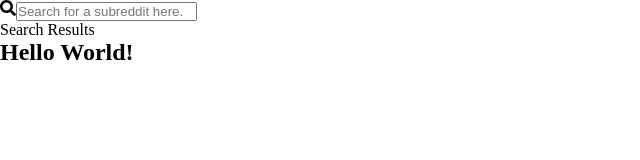
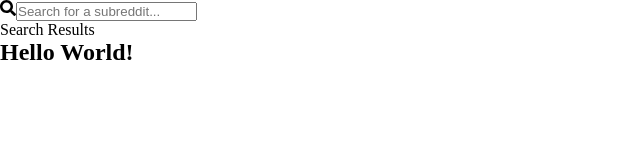
Before and after one commit to aimcdonnell/reddit-app, a React (Create React App) app in the folder my-reddit-app/: page / in a window 1280 px wide. Shown: the top 160 px of the page, without its empty margins (0-640 px from the left). Built offline with nearby package versions, Linux system fonts and the light colour scheme.

Commit message:
Amending search bar functionality

```diff
--- a/my-reddit-app/src/components/searchBar/searchBar.js
+++ b/my-reddit-app/src/components/searchBar/searchBar.js
@@ -11,6 +11,7 @@ const SearchBar = () => {
     //this asynchronous function allows us to fetch data from an external API
     //response waits for the results of the fetchData function and performs actions on it
     //converting response into JSON format so that it can be read by JavaScript
+    //WORK ON .VALUE ERROR BELOW
     const runSearch = async() => {
         const searchInput = document.getElementById("search-input").value;
         const searchUrl = "https://www.reddit.com/r/" + searchInput + "/hot/.json?limit=10";
@@ -27,19 +28,16 @@ const SearchBar = () => {
             <FaSearch id="search-icon"/>
         <input
             type="search"
-            placeholder="Search for a subreddit here..."
-            //whenever the user changes the value inside
-            //the input box, set the value of the input variable
-            //to the value inside e.target.value
+            placeholder="Search for a subreddit..."
             onChange={runSearch}
             />
             <div>
                 {
                     retrievedData.map((children, index) => {
                         return (
-                                <div ley={children.data.author + index}>
+                                <div key={ children.data.author + index }>
                                     <div>Kind: { children.kind } </div>
-                                    <div>Author: { children.data.author }</div>
+                                    <div>Author: { children.data.author_fullname }</div>
                                     <div>Title: { children.data.title }</div>
                                 </div>
                         )
```
